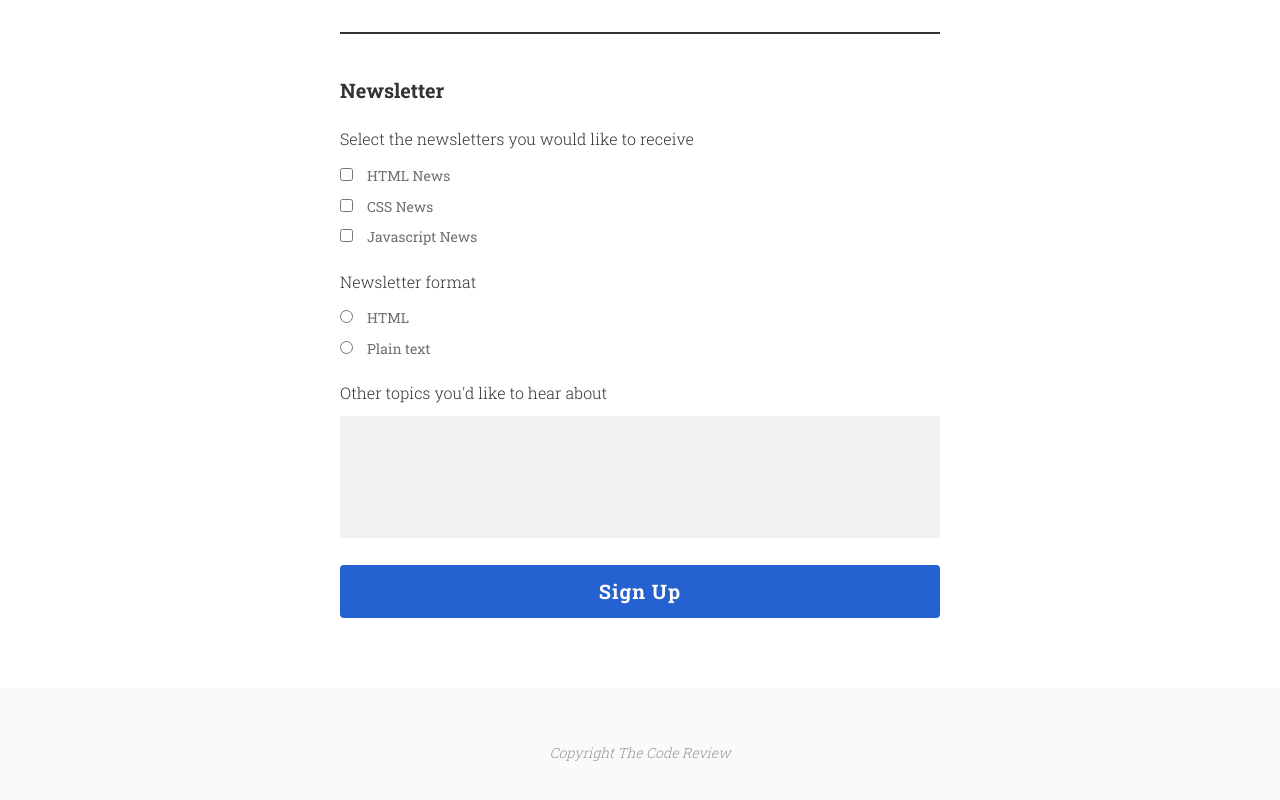
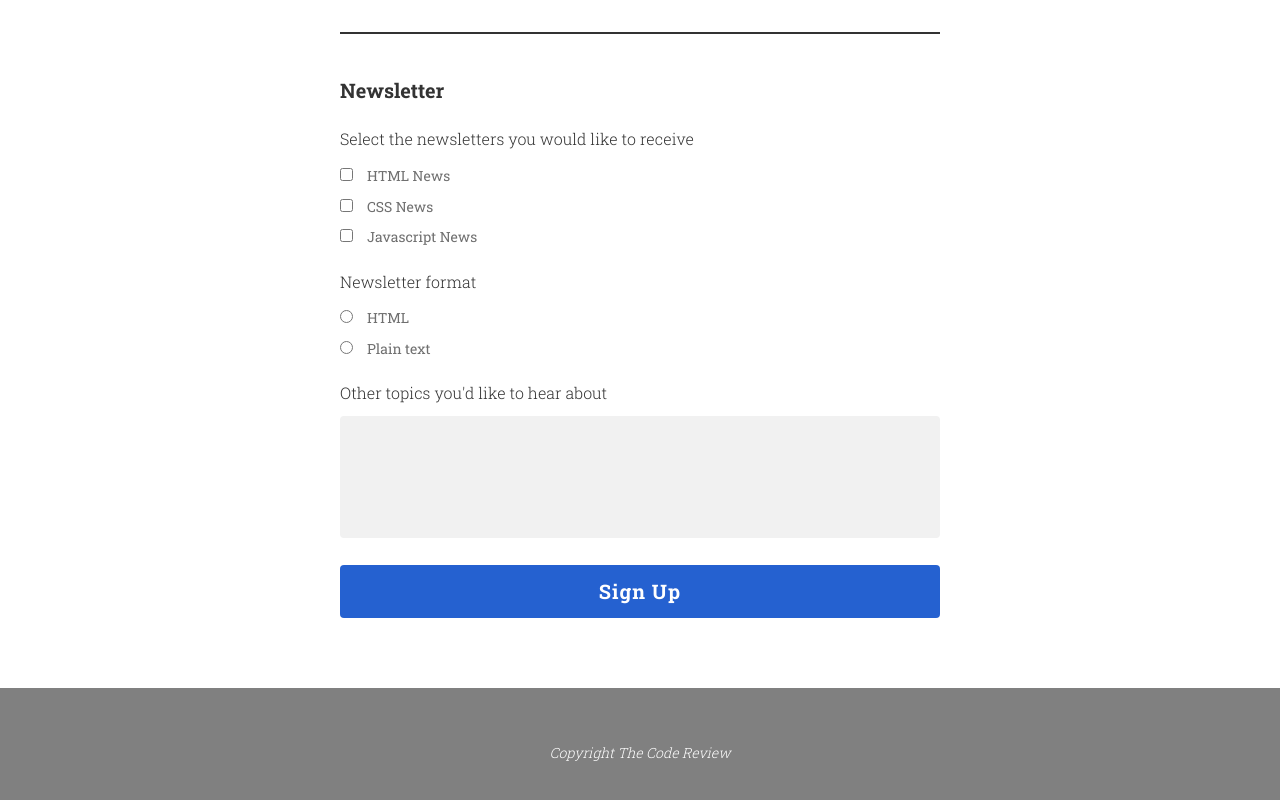
Before and after one commit to kseiler/techdegree-project-3, a plain HTML site: page index.html in a window 1280 px wide. Shown: the part 809-1609 px from the top of the page. Drawn offline with Linux system fonts and the light colour scheme.

Commit message:
updated footer color - final commit

```diff
--- a/css/style.css
+++ b/css/style.css
@@ -80,9 +80,11 @@ textarea {
 }
 
 footer {
+  font-size: .875rem;
   text-align: center;
   padding: 40px 0;
-  background-color: hsl(0, 0%, 98%);
+  background-color: hsl(0, 0%, 50%);
+  color: white;
 }
 
 /*=============================================
@@ -184,11 +186,6 @@ textarea:focus {
   margin: 0 0 10px;
 }
 
-footer p {
-  opacity: .5;
-  font-size: .875rem;
-}
-
 
 /*=============================================
   Media Queries
```
